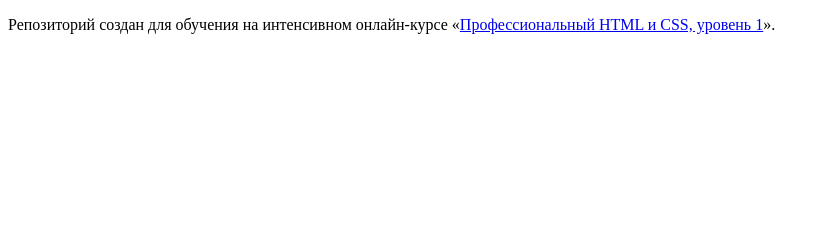
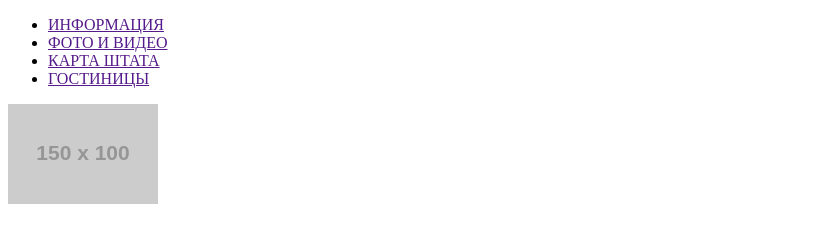
Before and after one commit to vitargan/516163-sedona, a plain HTML site: page index.html in a window 1280 px wide. Shown: the whole page, without its empty margins (0-825 px from the left). Drawn offline with Linux system fonts and the light colour scheme; placeholder pictures from the web are drawn by us.

Commit message:
шапка

```diff
--- a/index.html
+++ b/index.html
@@ -5,8 +5,19 @@
     <title>HTML Academy: Седона</title>
   </head>
   <body>
+<header>
+	<nav>
+		<ul>
+			<li><a href="">ИНФОРМАЦИЯ</a></li>
+			<li><a href="">ФОТО И ВИДЕО</a></li>
+			<li><a href="">КАРТА ШТАТА</a></li>
+			<li><a href="">ГОСТИНИЦЫ</a></li>
+</ul>
+<img src="http://placehold.it/150x100" alt="">
 
-    <p>Репозиторий создан для обучения на интенсивном онлайн‑курсе «<a href="https://htmlacademy.ru/intensive/htmlcss">Профессиональный HTML и CSS, уровень 1</a>».</p>
+	</nav>
+</header>
+
 
   </body>
 </html>
```
